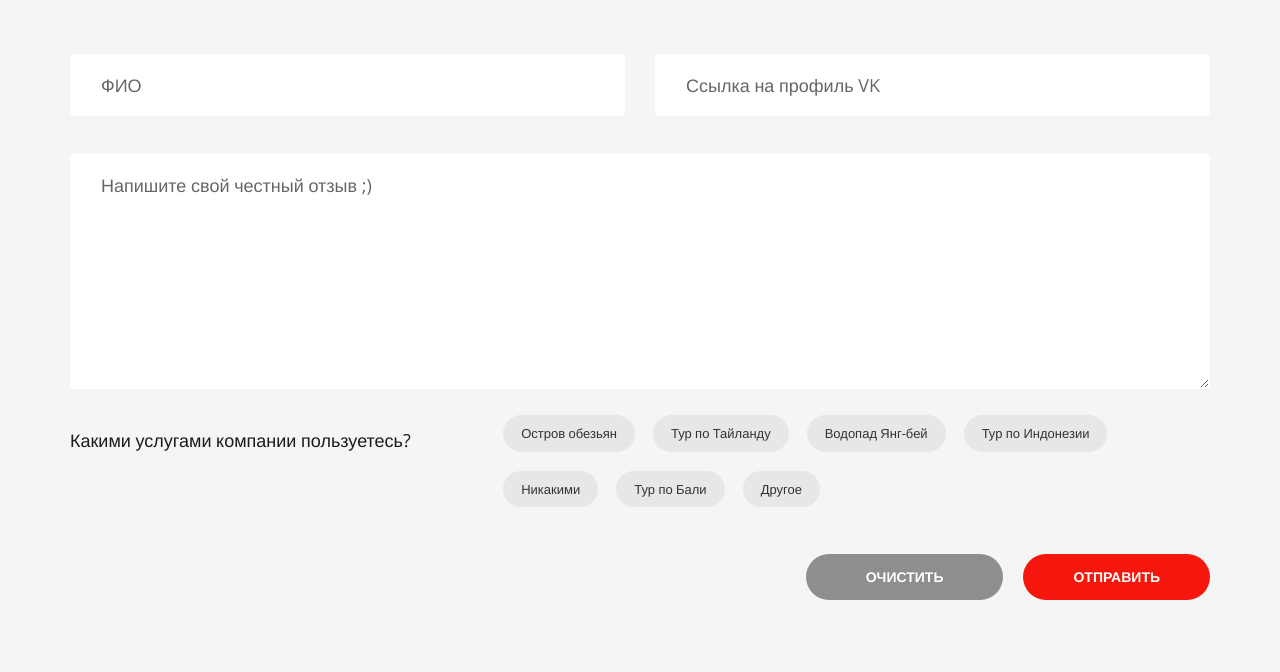
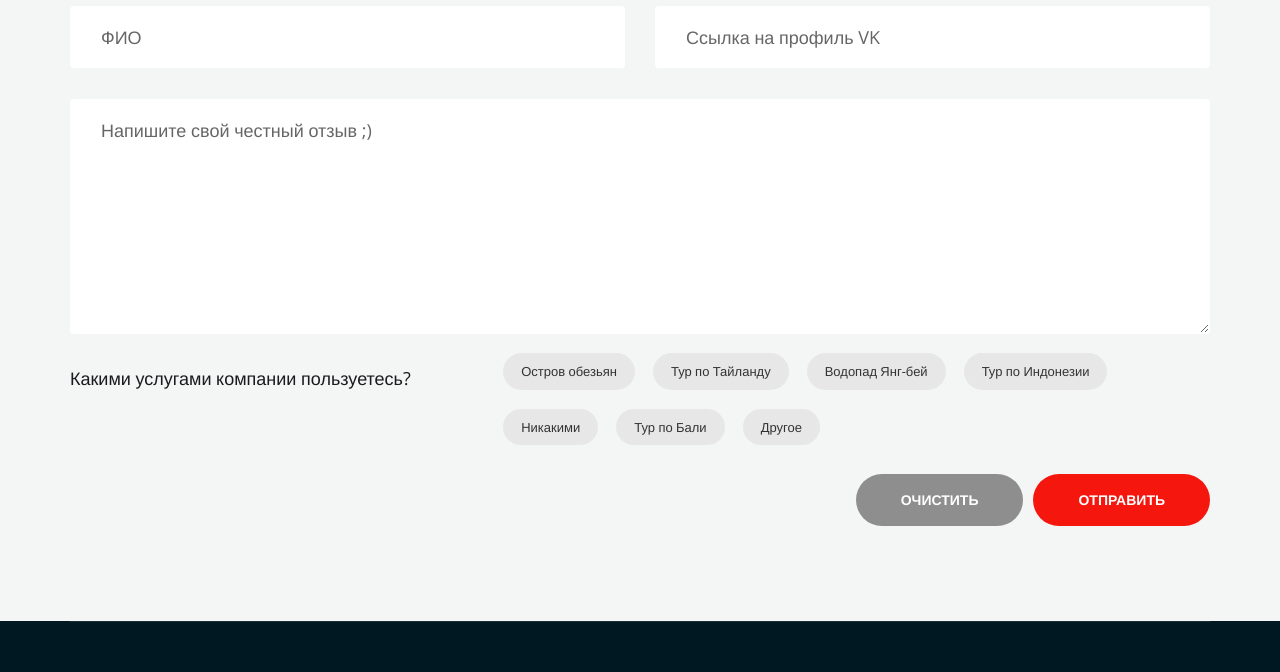
Before and after one commit to sarafurmann/Air-Asia, a plain HTML site: page reviews.html in a window 1280 px wide. Shown: the part 2509-3181 px from the top of the page. Drawn offline with nearby package versions, Linux system fonts and the light colour scheme.

Commit message:
Приветствие и отзывы

```diff
--- a/css/blocks/base.css
+++ b/css/blocks/base.css
@@ -92,12 +92,16 @@ img {
     background: #8E8E8E;
     border-radius: 35px;
     font-size: 14px;
-    padding: 15px 60px;
+    padding: 18px 45px;
     transition: all 0.5s;
 }
 
 .button--color--black:hover {
     background: #1A1B1E;
+}
+
+.button--color--red {
+    padding: 18px 45px;
 }
 
 .button--color--red:hover {
--- a/css/blocks/reviews.css
+++ b/css/blocks/reviews.css
@@ -96,13 +96,17 @@
     margin-right: 25px;
 }
 
-.inner-section__reviews {
-    margin-bottom: 57px;
+.inner-section--reviews {
+    padding-top: 50px;
+}
+
+.inner-section__title--form {
+    margin-bottom: 54px;
 }
 
 .form__row {
     display: flex;
-    margin-bottom: 26px;
+    margin-bottom: 19px;
 }
 
 .form__input {
@@ -136,7 +140,7 @@
 
 .form__controls {
     display: flex;
-    margin-bottom: 28px;
+    margin-bottom: 10px;
 }
 
 .form__controls-title {
@@ -175,7 +179,7 @@
 }
 
 .form__button {
-    margin-right: 20px;
+    margin-right: 10px;
     border: none;
 }
 
--- a/css/blocks/welcome.css
+++ b/css/blocks/welcome.css
@@ -26,10 +26,6 @@
     font-size: 18px;
     line-height: 21px;
     margin-bottom: 52px;
-}
-
-.button--color--red {
-    padding: 15px 50px;
 }
 
 /*
--- a/reviews.html
+++ b/reviews.html
@@ -200,9 +200,9 @@
                 </div>
             </div>
         </section>
-        <section class="inner-section inner-section--bg--grey">
+        <section class="inner-section inner-section--bg--grey inner-section--reviews">
             <div class="container">
-                <h2 class="inner-section__title inner-section__reviews">Оставьте отзыв</h2>
+                <h2 class="inner-section__title inner-section__title--form">Оставьте отзыв</h2>
                 <form class="form">
                     <div class="form__row">
                         <input type="text" placeholder="ФИО" class="form__input">
```
